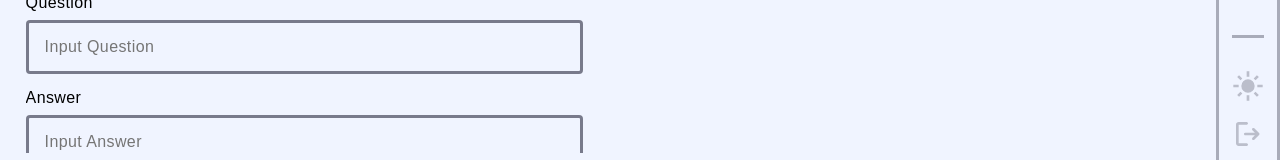
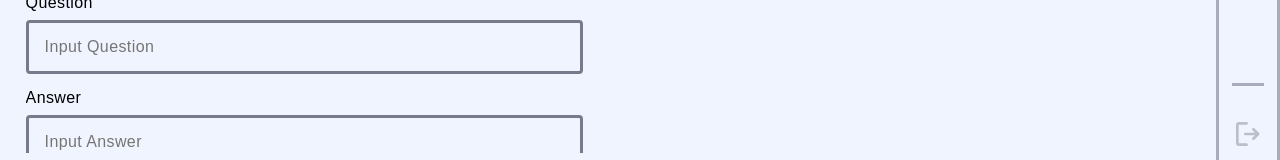
Before and after one commit to tannd-ds/vi-potqa, a Nuxt app: page / in a window 1280 px wide. Shown: the part 615-775 px from the top of the page. Built offline with nearby package versions, Linux system fonts and the light colour scheme; no server answers.

Commit message:
Temporately disable change theme

```diff
--- a/components/ConfirmedHandler.vue
+++ b/components/ConfirmedHandler.vue
@@ -24,7 +24,7 @@
             </div>
             <div class="part">
                 <div class="separator"></div>
-                <div class="btn-with-text">
+                <!-- <div class="btn-with-text">
 
                     <div class="text">
                         Change Theme
@@ -38,7 +38,7 @@
                         }">
                         <Icon :name="COLOR_MODE_ICON[$colorMode.value]" size="100%" :color="COLOR_MODE_ICON_COLOR[$colorMode.value]"/>
                     </button>
-                </div>
+                </div> -->
                 <div class="btn-with-text">
                     <div class="text">Sign Out</div>
                     <button class="icon-btn" @click="client.auth.signOut()">
--- a/pages/index.vue
+++ b/pages/index.vue
@@ -63,5 +63,8 @@
   //     router.push('/login')
   //   }
   // })
+  definePageMeta({
+    colorMode: 'dark',
+  })
 
 </script>
```
